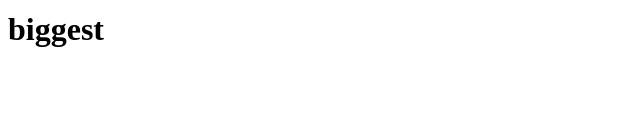
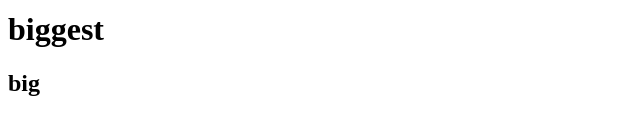
Before and after one commit to agfs-takunda/agfs-takunda, a plain HTML site: page index.html in a window 1280 px wide. Shown: the part 134-268 px from the top of the page, 0-640 px from the left. Drawn offline with Linux system fonts and the light colour scheme.

Commit message:
Update index.html

```diff
--- a/index.html
+++ b/index.html
@@ -2,3 +2,4 @@ Hello
 <H1>hello</H1>
 i like <b>chess</b>
 <h1>biggest</h1>
+<h2>big</h2>
```
